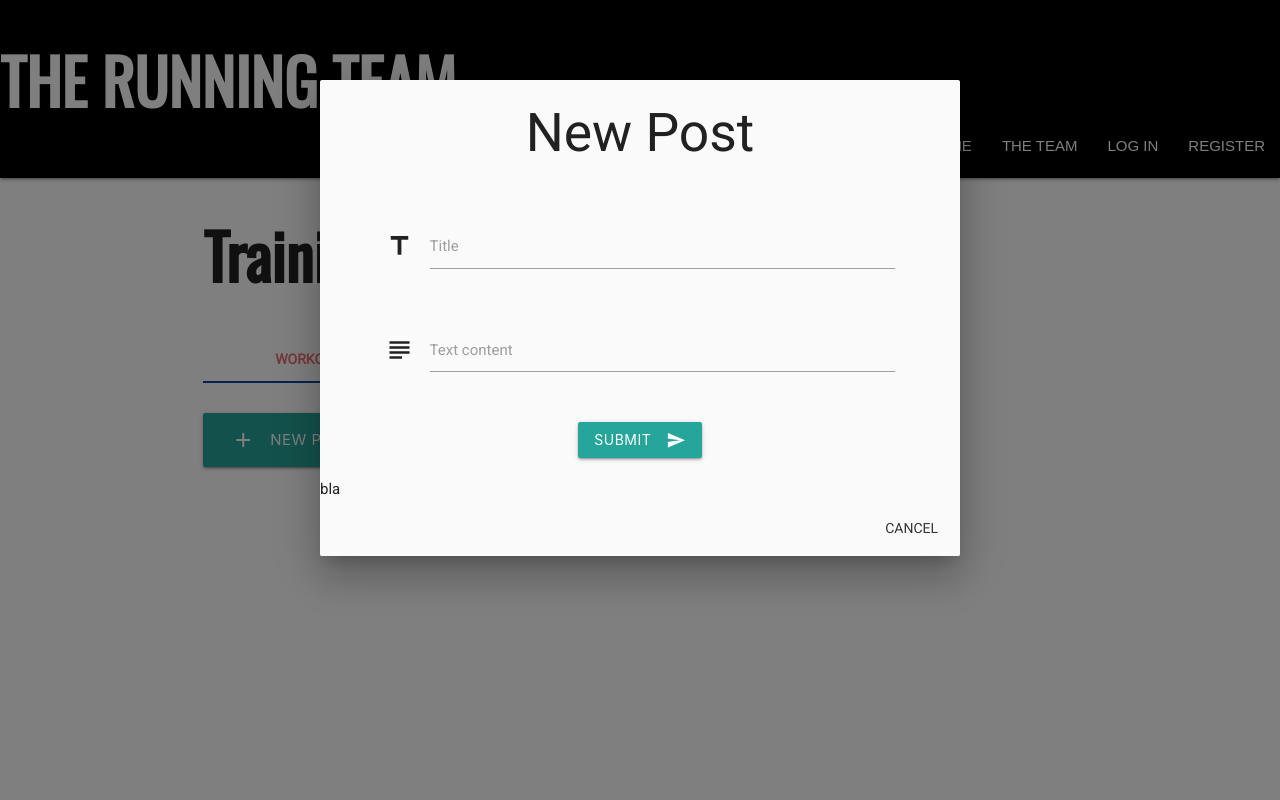
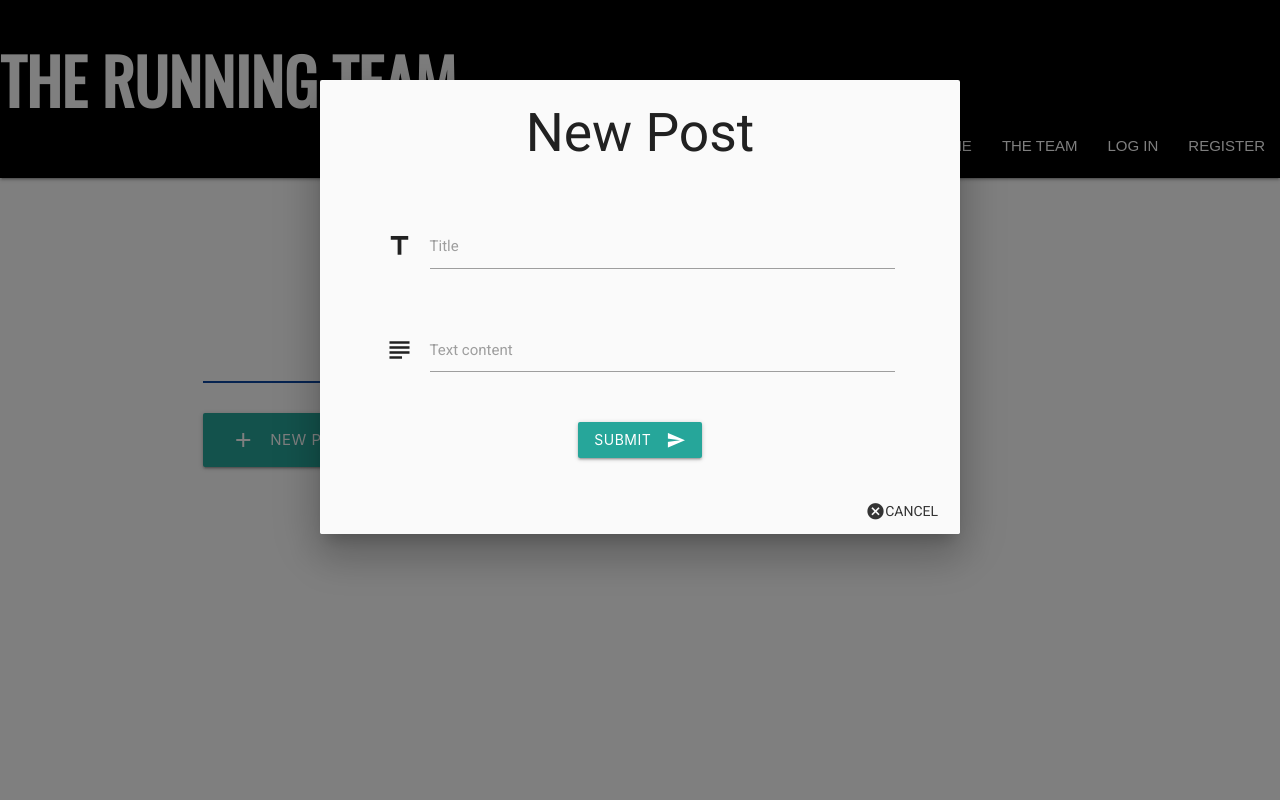
Before and after one commit to Code-Institute-Submissions/the-running-team, a Flask app: page /training_blog in a window 1280 px wide, after a click that opens the changed part. Run offline with Flask 2, Linux system fonts and the light colour scheme; a database or web service that is not in the repository returns one stand-in record (values such as "Sample title"); some libraries are stand-ins or nearby versions.

Commit message:
Centered h1 and aligned icons.

```diff
--- a/templates/training_blog.html
+++ b/templates/training_blog.html
@@ -2,9 +2,7 @@
 {% block content %}
 <div class="row">
     <div class="col s12">
-        <h1>Training Blog</h1>
-
-
+        <h1 class="center-align">Training Blog</h1>
     </div>
 </div>
 <div id="new-post" class="modal">
@@ -34,11 +32,9 @@
             </div>
         </div>
     </form>
-    <div id="workout" class="col s12">
-        bla
-    </div>
     <div class="modal-footer">
-        <a href="#!" class="modal-close waves-effect waves-green btn-flat">Cancel</a>
+        <a href="#!" class="modal-close waves-effect waves-green btn-flat"><i
+                class="text-icon large material-icons">cancel</i>Cancel</a>
     </div>
 </div>
 
@@ -46,12 +42,13 @@
 <div class="row">
     <div class="col s12">
         <ul class="tabs">
-            <li class="tab col s3"><a class="active" href="#workouts">Workouts</a></li>
-            <li class="tab col s3"><a href="#blog-posts">Blog Posts</a></li>
+            <li class="tab col s6"><a class="active" href="#workouts">Workouts</a></li>
+            <li class="tab col s6"><a href="#blog-posts">Blog Posts</a></li>
         </ul>
     </div>
     <div id="workouts" class="col s12">
-        <button id="add-post" data-target="new-post" class="btn-large modal-trigger"><i class="large material-icons left">add</i>New Post</button>
+        <button id="add-post" data-target="new-post" class="btn-large modal-trigger"><i
+                class="large material-icons left">add</i>New Post</button>
         {% for post in posts %}
         {% if post.category == "workout" %}
         <div class="row">
@@ -60,17 +57,19 @@
                     <h3>{{ post.title }}</h3>
                     <div class="row workout-container">
                         <div class="col s6 m3 workout-specs"><i
-                                class="small material-icons">location_on</i>{{ post.location }}
+                                class="text-icon small material-icons">location_on</i>{{ post.location }}
                         </div>
                         <div class="col s6 m3 workout-specs"><i
-                                class="small material-icons">calendar_today</i>{{ post.date }}
-                        </div>
-                        <div class="col s6 m3 workout-specs"><i class="small material-icons">access_time</i>{{ post.time }}
+                                class="text-icon small material-icons">calendar_today</i>{{ post.date }}
                         </div>
                         <div class="col s6 m3 workout-specs"><i
-                                class="small material-icons">access_alarm</i>{{ post.duration }} mins</div>
+                                class="text-icon small material-icons">access_time</i>{{ post.time }}
+                        </div>
+                        <div class="col s6 m3 workout-specs"><i
+                                class="text-icon small material-icons">access_alarm</i>{{ post.duration }} mins</div>
                     </div>
                     <p>{{ post.description }}</p>
+                    <p class="grey-text"><em>Posted by: {{ post.author }}</em></p>
                 </div>
             </div>
         </div>
@@ -78,7 +77,8 @@
         {% endfor %}
     </div>
     <div id="blog-posts" class="col s12">
-        <button id="add-post" data-target="new-post" class="btn-large modal-trigger"><i class="large material-icons left">add</i>New Post</button>
+        <button id="add-post" data-target="new-post" class="btn-large modal-trigger"><i
+                class="large material-icons left">add</i>New Post</button>
         {% for post in posts %}
         {% if post.category == "blog-post" %}
         <div class="row">
```
